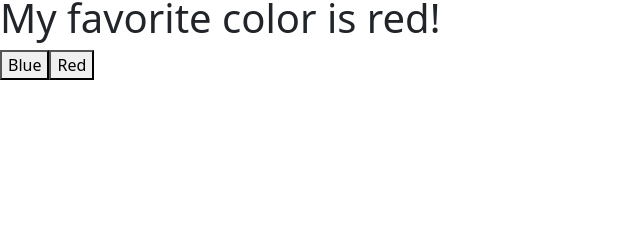
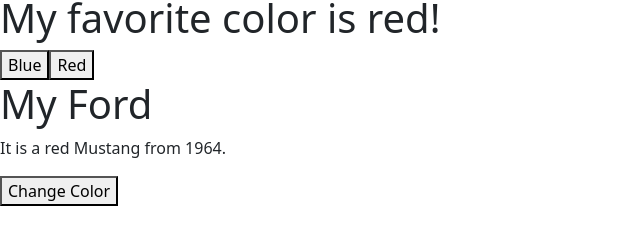
Before and after one commit to nrohitydv/todo-final, a React (Vite) app in the folder client/: page / in a window 1280 px wide. Shown: the part 244-488 px from the top of the page, without its empty margins (0-640 px from the left). Built offline with nearby package versions, Linux system fonts and the light colour scheme.

Commit message:
learned about usestate hook

```diff
--- a/client/src/App.jsx
+++ b/client/src/App.jsx
@@ -5,6 +5,7 @@
 import Home from "./components/Nav";
 import Garage from "./learning/Garage";
 import FavoriteColor from "./learning/FavoriteColor";
+import Ford from "./learning/Ford";
 function App() {
   return (
     <>
@@ -13,6 +14,7 @@
       <ButtonComponent />
       <Garage />
       <FavoriteColor />
+      <Ford />
     </>
   );
 }
--- /dev/null
+++ b/client/src/learning/Ford.jsx
@@ -0,0 +1,29 @@
+import { useState } from "react";
+
+export default function Ford() {
+  const [car, setCar] = useState({
+    brand: "Ford",
+    model: "Mustang",
+    year: "1964",
+    color: "red",
+  });
+
+  const updateColor = () => {
+    setCar((previousState) => {
+      const newColor = previousState.color === "red" ? "blue" : "yellow";
+      return { ...previousState, color: newColor };
+    });
+  };
+
+  return (
+    <>
+      <h1>My {car.brand}</h1>
+      <p>
+        It is a {car.color} {car.model} from {car.year}.
+      </p>
+      <button type="button" onClick={updateColor}>
+        Change Color
+      </button>
+    </>
+  );
+}
```
